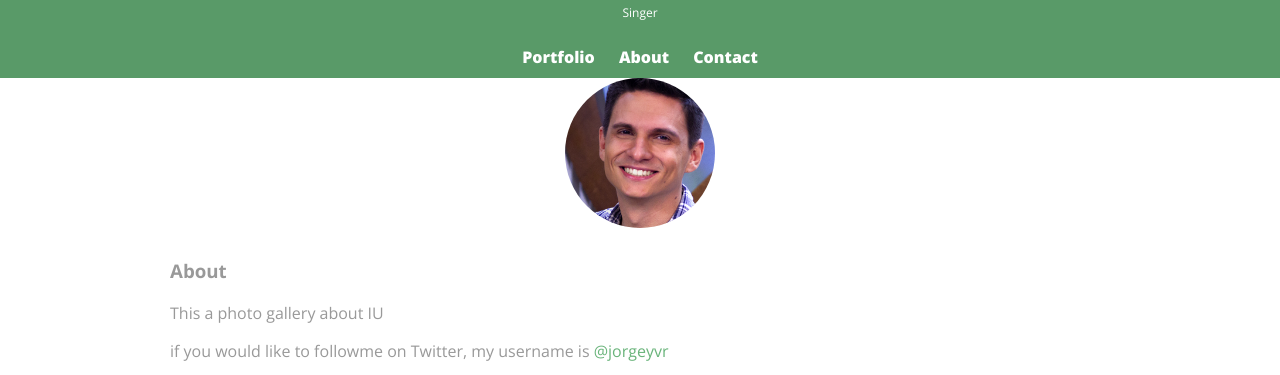
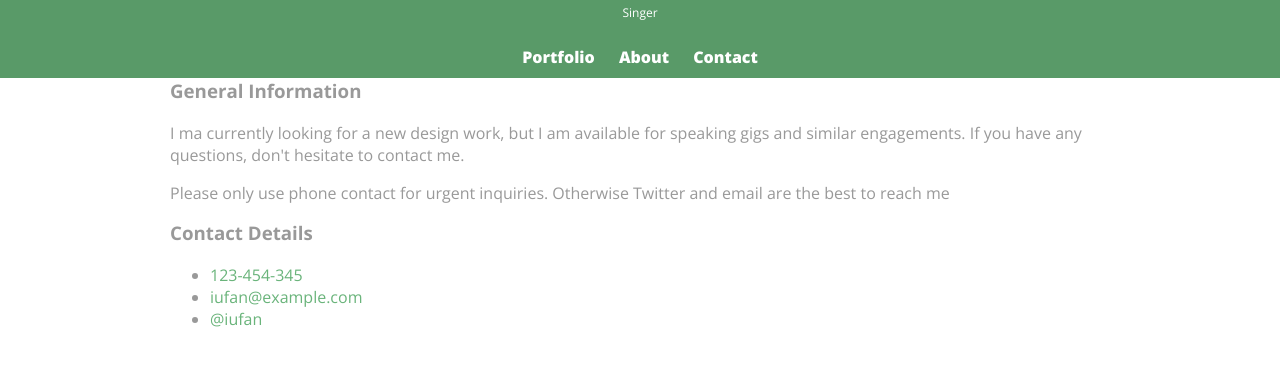
Before and after one commit to jorgeyvr/iu-gallery-discography, a plain HTML site: page contact.html in a window 1280 px wide. Shown: the part 48-423 px from the top of the page. Drawn offline with nearby package versions, Linux system fonts and the light colour scheme.

Commit message:
Genera information added

```diff
--- a/contact.html
+++ b/contact.html
@@ -17,17 +17,26 @@
       <nav>
         <ul>
           <li><a href="index.html">Portfolio</a></li>
-          <li><a href="about.html" class="selected">About</a></li>
-          <li><a href="contact.html">Contact</a></li>
+          <li><a href="about.html">About</a></li>
+          <li><a href="contact.html" class="selected">Contact</a></li>
         </ul>
       </nav>
     </header>
     <div id="wrapper">
       <section>
-        <img src="img/nick.jpg" alt="photograph of nick" class="profile-photo">
-        <h3>About</h3>
-        <p>This a photo gallery about IU</p>
-        <p>if you would like to followme on Twitter, my username is <a href="https://twitter.com/?lang=en">@jorgeyvr</a></p>
+        <h3>General Information</h3>
+        <p>I ma currently looking for a new design work, but I am available for speaking gigs and similar
+           engagements. If you have any questions, don't hesitate to contact me.</p>
+           <p>Please only use phone contact for urgent inquiries. Otherwise Twitter and email are the best
+              to reach me</p>
+        <section>
+          <h3>Contact Details</h3>
+          <ul class="contact-info">
+            <li class="phone"><a href="tel:123-454-345">123-454-345</a></li>
+            <li class="email"><a href="mailto:iufan@example.com">iufan@example.com</a></li>
+            <li class="twitter"><a href="http://twitter.com/intent/tweet?screen_name=iufan">@iufan</a></li>
+          </ul>
+        </section>
       </section>
       <footer>
         <a href="http://twitter.com"><img src="img/twitter-wrap.png" alt="twitter Logo" class="socila-icon"></a>
```
